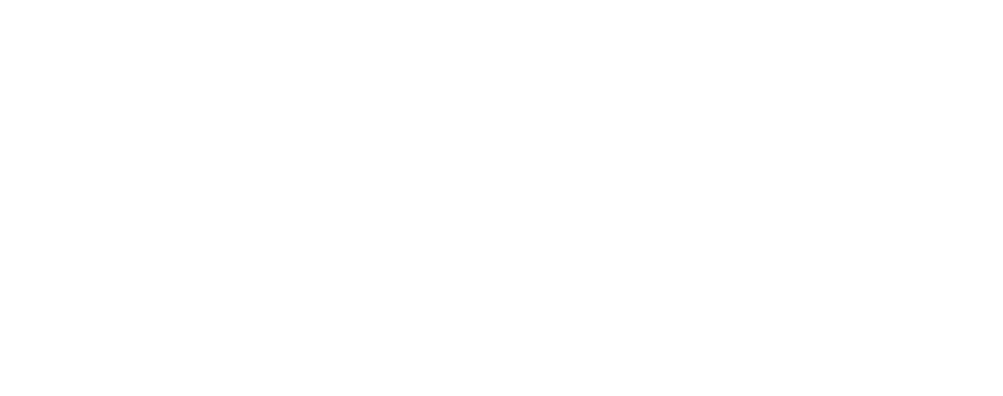
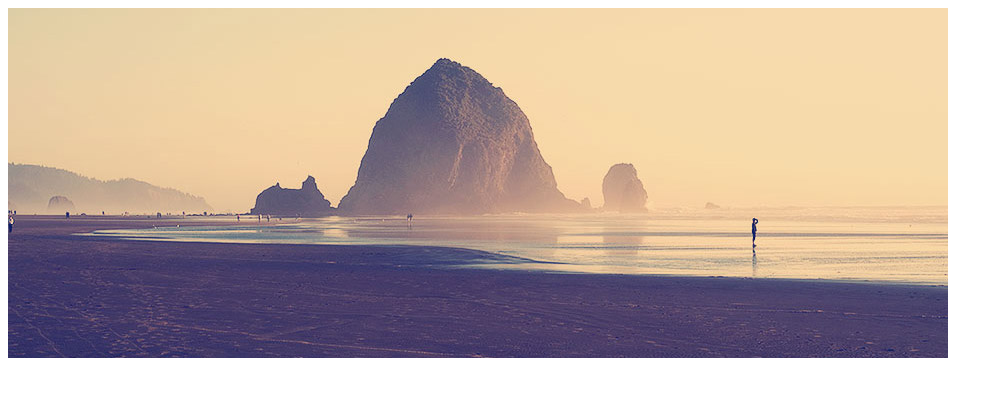
Before and after one commit to Namluu/TSlider, a plain HTML site: page index.html in a window 1280 px wide. Shown: the whole page, without its empty margins (0-1003 px from the left). Drawn offline with nearby package versions, Linux system fonts and the light colour scheme.

Commit message:
add the effect to slider

```diff
--- a/TSlider.js
+++ b/TSlider.js
@@ -3,13 +3,80 @@
 
 		// default settings
 		var defaults = {
-
+			width		: null,
+			height		: null,
+			numSlide	: null
 		};
 
 		var settings = $.extend({}, defaults, options);
 
 		return this.each(function(){
-			console.log('catch it!');
+
+			// set the slider's width
+			if ( !settings.width ) {
+				settings.width = $(this).find('img').first().width();
+			}
+
+			// set the slider's height
+			if ( !settings.height ) {
+				settings.height = $(this).find('img').first().height();
+			}
+
+			// set the slider's item number
+			if ( !settings.numSlide ) {
+				settings.numSlide = $(this).find('img').length;
+			}
+
+			// set list style
+			$(this).css({
+				'list-style'	: 'none outside none',
+				'margin'		: 0,
+				'padding'		: 0,
+				'clear'			: 'both',
+				'overflow'		: 'hidden',
+				'position'		: 'relative',
+				'height'		: settings.height,
+				'width'			: settings.numSlide * settings.width
+			});
+
+			// set the slider's direction
+			// TODO: option
+			$(this).find('li').css({
+				'float'		: 'left',
+				'position'	: 'absolute'
+			});
+
+			// set container
+			$(this).wrap('<div class="container"></div>').css({
+				'width' 	: settings.width
+			});
+
+			$(this).find('li').each(function(index){
+				$(this).css('left', index * settings.width);
+			});
+
+			// slide effect
+			var numClick = 0;
+
+			$(this).click(function(){
+				$(this).find('li').each(function(index){
+
+					var currentPosition = $(this).position().left;
+
+					if ( numClick < settings.numSlide - 1 ) {
+						$(this).animate({
+							'left': currentPosition - settings.width
+						});
+					} else {
+						$(this).animate({'left': index * settings.width});
+					}
+				});
+
+				if ( numClick < settings.numSlide - 1 )
+					numClick++;
+				else
+					numClick = 0;
+			});
 		});
 	};
 })(jQuery);
--- a/index.html
+++ b/index.html
@@ -6,9 +6,11 @@
 	</head>
 	<body>
 
-		<div class="wrap">
-			<img src="" />
-		</div>
+		<ul class="wrap">
+			<li><img src="images/1.jpg" /></li>
+			<li><img src="images/2.jpg" /></li>
+			<li><img src="images/3.jpg" /></li>
+		</ul>
 
 		<script src="http://ajax.googleapis.com/ajax/libs/jquery/1.8.2/jquery.min.js"></script>
 		<script src="TSlider.js"></script>
```
Also changed, not shown: images/1.jpg (added), images/2.jpg (added), images/3.jpg (added).
